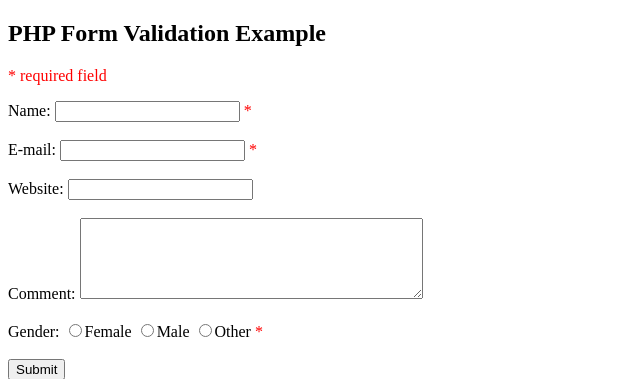
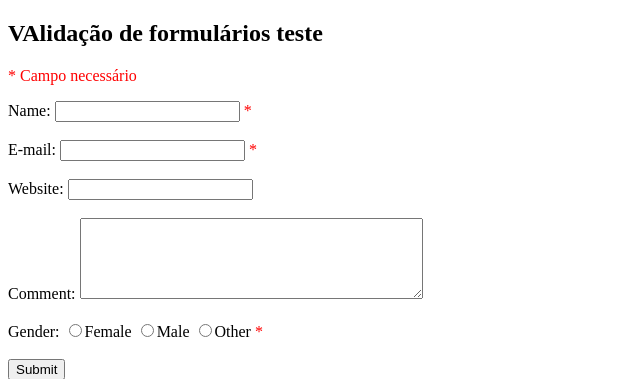
Before and after one commit to dpnpinto/phpexamples, a PHP site: page /exemplo_autov.php in a window 1280 px wide. Shown: the top 379 px of the page, without its empty margins (0-640 px from the left). Run offline with PHP 8.4, Linux system fonts and the light colour scheme.

Commit message:
Update exemplo_autov.php

```diff
--- a/exemplo_autov.php
+++ b/exemplo_autov.php
@@ -53,8 +53,8 @@ function test_input($data) {
 }
 ?>
 
-<h2>PHP Form Validation Example</h2>
-<p><span class="error">* required field</span></p>
+<h2>VAlidação de formulários teste</h2>
+<p><span class="error">* Campo necessário</span></p>
 <form method="post" action="<?php echo htmlspecialchars($_SERVER["PHP_SELF"]);?>">
   Name: <input type="text" name="name">
   <span class="error">* <?php echo $nameErr;?></span>
@@ -68,9 +68,9 @@ function test_input($data) {
   Comment: <textarea name="comment" rows="5" cols="40"></textarea>
   <br><br>
   Gender:
-  <input type="radio" name="gender" value="female">Female
-  <input type="radio" name="gender" value="male">Male
-  <input type="radio" name="gender" value="other">Other
+  <input type="radio" name="gender" value="Femenino">Female
+  <input type="radio" name="gender" value="Masculino">Male
+  <input type="radio" name="gender" value="Outro">Other
   <span class="error">* <?php echo $genderErr;?></span>
   <br><br>
   <input type="submit" name="Submeter informação" value="Submit">
```
